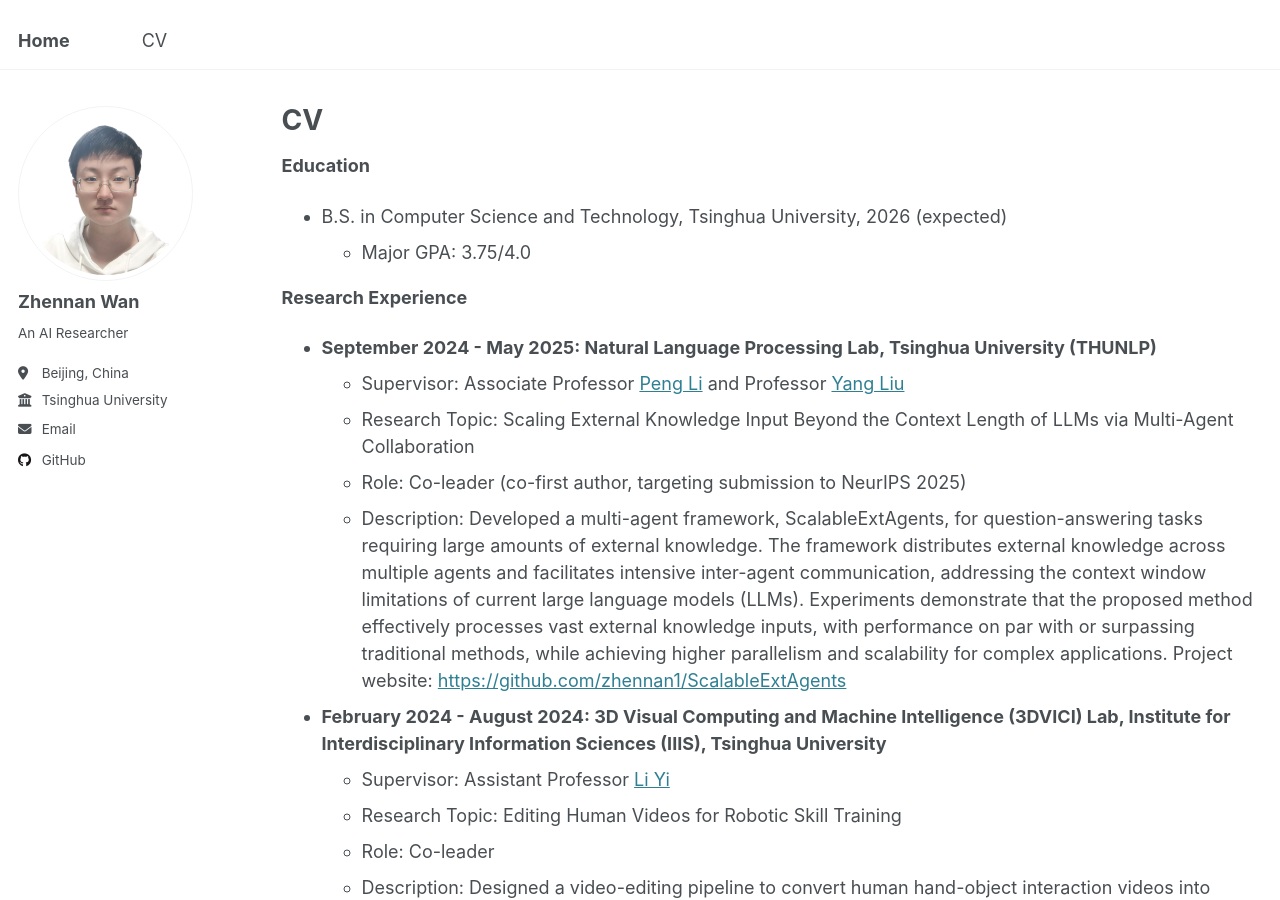
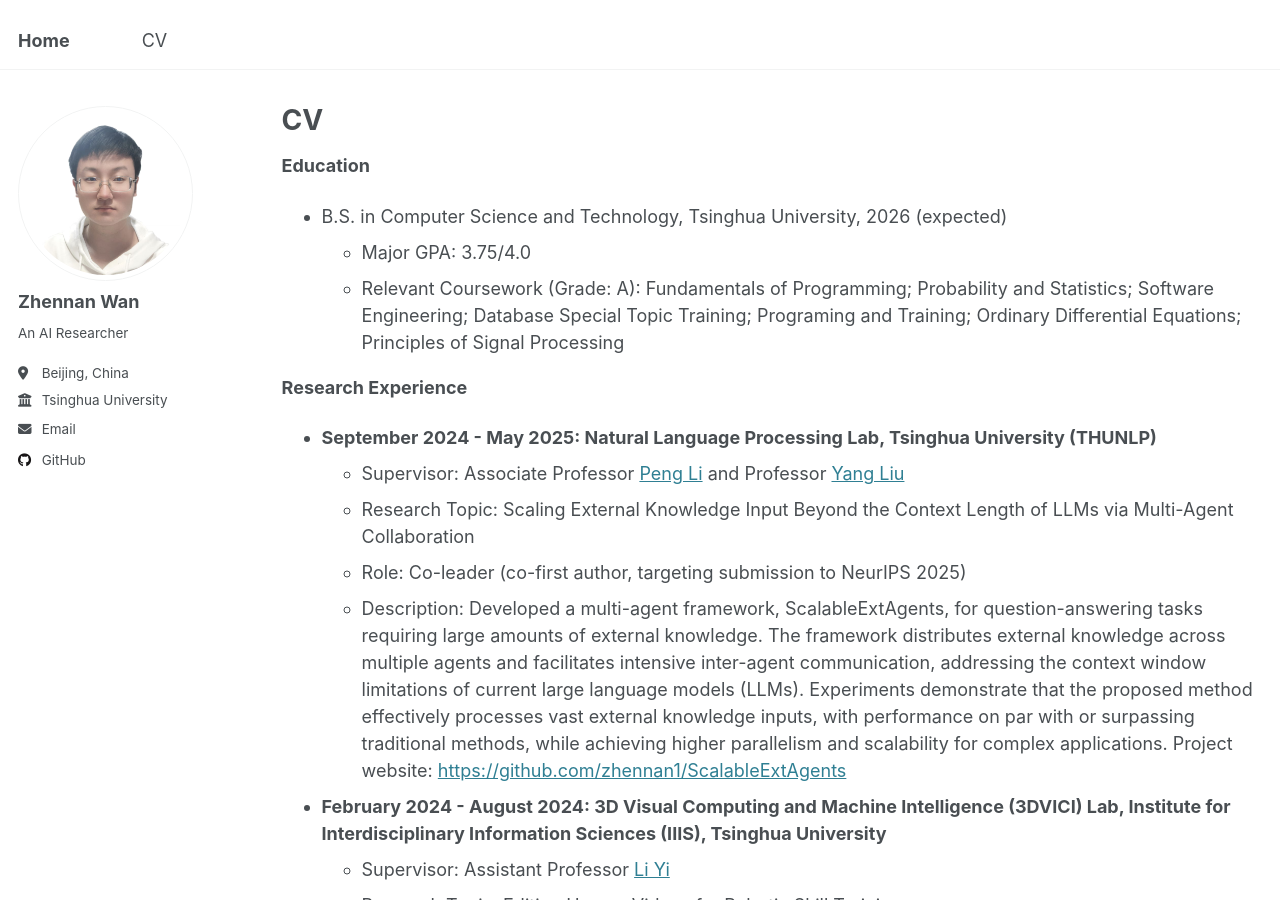
Before and after one commit to zhennan1/zhennan1.github.io, a Jekyll site: the page built from _pages/cv.md, in a window 1280 px wide and 900 px high. Built offline with Jekyll 4.4.1, drawn with Linux system fonts in a browser that asks for light colours.

Commit message:
Update cv.md

```diff
--- a/_pages/cv.md
+++ b/_pages/cv.md
@@ -15,6 +15,7 @@ redirect_from:
 <!-- * M.S. in Jekyll, GitHub University, 2014 -->
 * B.S. in Computer Science and Technology, Tsinghua University, 2026 (expected)
   * Major GPA: 3.75/4.0
+  * Relevant Coursework (Grade: A): Fundamentals of Programming; Probability and Statistics; Software Engineering; Database Special Topic Training; Programing and Training; Ordinary Differential Equations; Principles of Signal Processing
 
 **Research Experience**
 
```
